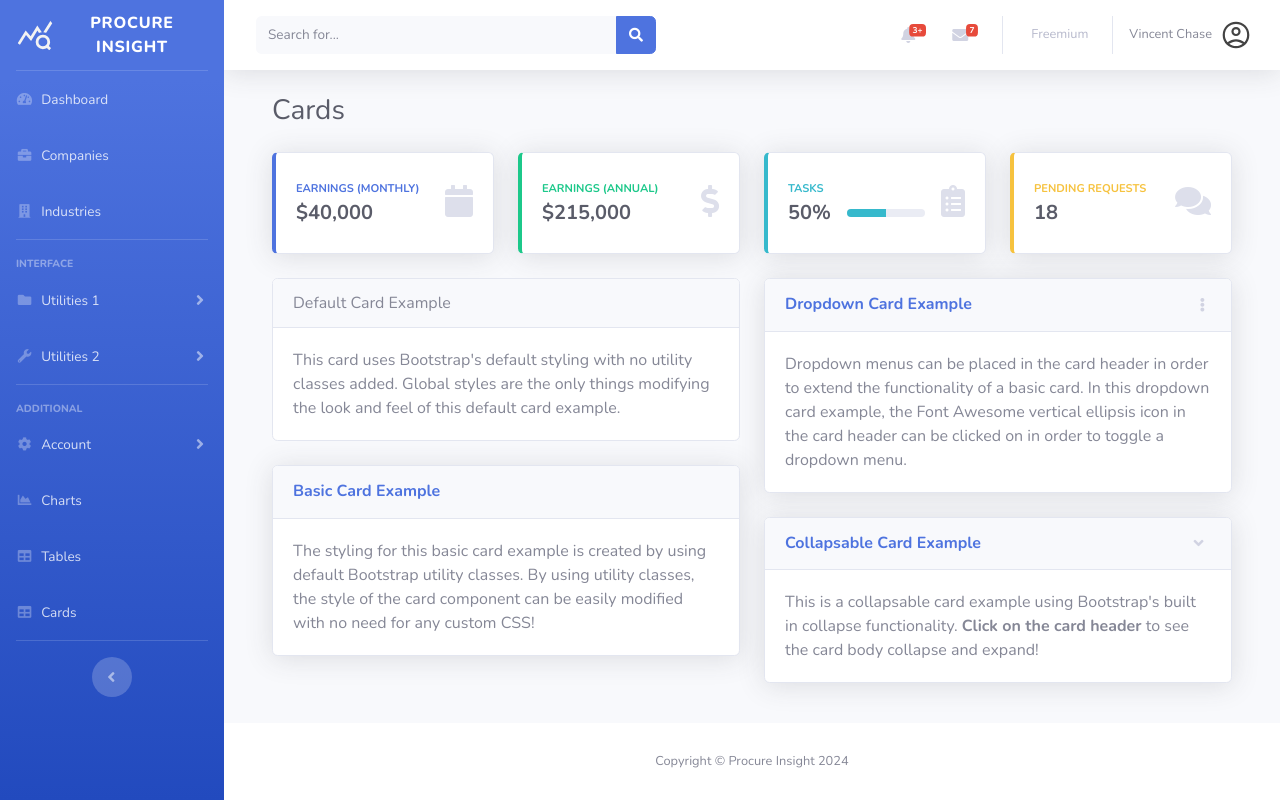
After one commit to svemyh/procure, a Django app: page /cards/ in a window 1280 px wide. The commit adds this page. Run offline with Django 4.2, Linux system fonts and the light colour scheme; some libraries are stand-ins or nearby versions.

Commit message:
cards.html: add page

```diff
--- a/myproject/urls.py
+++ b/myproject/urls.py
@@ -29,6 +29,7 @@ urlpatterns = [
     path('login/', views.login, name='login'),
     path('tables/', views.tables, name='tables'),
     path('charts/', views.charts, name='charts'),
+    path('cards/', views.cards, name='cards'),
 
     path('error404/', views.error404, name='error404'),
 ]
--- a/procureinsight/templates/base.html
+++ b/procureinsight/templates/base.html
@@ -151,6 +151,13 @@
                 <a class="nav-link" href="{% url 'tables' %}">
                     <i class="fas fa-fw fa-table"></i>
                     <span>Tables</span></a>
+            </li>
+
+            <!-- Nav Item - Tables -->
+            <li class="nav-item">
+                <a class="nav-link" href="{% url 'cards' %}">
+                    <i class="fas fa-fw fa-table"></i>
+                    <span>Cards</span></a>
             </li>
 
             <!-- Divider -->
--- /dev/null
+++ b/procureinsight/templates/cards.html
@@ -0,0 +1,191 @@
+<!-- datatables.html -->
+{% extends 'base.html' %}
+{% load static %}
+
+{% block title %} Cards {% endblock %}
+
+{% block content %}
+
+<!-- Begin Page Content -->
+<div class="container-fluid">
+
+    <!-- Page Heading -->
+    <div class="d-sm-flex align-items-center justify-content-between mb-4">
+        <h1 class="h3 mb-0 text-gray-800">Cards</h1>
+    </div>
+
+    <div class="row">
+
+        <!-- Earnings (Monthly) Card Example -->
+        <div class="col-xl-3 col-md-6 mb-4">
+            <div class="card border-left-primary shadow h-100 py-2">
+                <div class="card-body">
+                    <div class="row no-gutters align-items-center">
+                        <div class="col mr-2">
+                            <div class="text-xs font-weight-bold text-primary text-uppercase mb-1">
+                                Earnings (Monthly)</div>
+                            <div class="h5 mb-0 font-weight-bold text-gray-800">$40,000</div>
+                        </div>
+                        <div class="col-auto">
+                            <i class="fas fa-calendar fa-2x text-gray-300"></i>
+                        </div>
+                    </div>
+                </div>
+            </div>
+        </div>
+
+        <!-- Earnings (Annual) Card Example -->
+        <div class="col-xl-3 col-md-6 mb-4">
+            <div class="card border-left-success shadow h-100 py-2">
+                <div class="card-body">
+                    <div class="row no-gutters align-items-center">
+                        <div class="col mr-2">
+                            <div class="text-xs font-weight-bold text-success text-uppercase mb-1">
+                                Earnings (Annual)</div>
+                            <div class="h5 mb-0 font-weight-bold text-gray-800">$215,000</div>
+                        </div>
+                        <div class="col-auto">
+                            <i class="fas fa-dollar-sign fa-2x text-gray-300"></i>
+                        </div>
+                    </div>
+                </div>
+            </div>
+        </div>
+
+        <!-- Tasks Card Example -->
+        <div class="col-xl-3 col-md-6 mb-4">
+            <div class="card border-left-info shadow h-100 py-2">
+                <div class="card-body">
+                    <div class="row no-gutters align-items-center">
+                        <div class="col mr-2">
+                            <div class="text-xs font-weight-bold text-info text-uppercase mb-1">Tasks
+                            </div>
+                            <div class="row no-gutters align-items-center">
+                                <div class="col-auto">
+                                    <div class="h5 mb-0 mr-3 font-weight-bold text-gray-800">50%</div>
+                                </div>
+                                <div class="col">
+                                    <div class="progress progress-sm mr-2">
+                                        <div class="progress-bar bg-info" role="progressbar"
+                                            style="width: 50%" aria-valuenow="50" aria-valuemin="0"
+                                            aria-valuemax="100"></div>
+                                    </div>
+                                </div>
+                            </div>
+                        </div>
+                        <div class="col-auto">
+                            <i class="fas fa-clipboard-list fa-2x text-gray-300"></i>
+                        </div>
+                    </div>
+                </div>
+            </div>
+        </div>
+
+        <!-- Pending Requests Card Example -->
+        <div class="col-xl-3 col-md-6 mb-4">
+            <div class="card border-left-warning shadow h-100 py-2">
+                <div class="card-body">
+                    <div class="row no-gutters align-items-center">
+                        <div class="col mr-2">
+                            <div class="text-xs font-weight-bold text-warning text-uppercase mb-1">
+                                Pending Requests</div>
+                            <div class="h5 mb-0 font-weight-bold text-gray-800">18</div>
+                        </div>
+                        <div class="col-auto">
+                            <i class="fas fa-comments fa-2x text-gray-300"></i>
+                        </div>
+                    </div>
+                </div>
+            </div>
+        </div>
+    </div>
+
+    <div class="row">
+
+        <div class="col-lg-6">
+
+            <!-- Default Card Example -->
+            <div class="card mb-4">
+                <div class="card-header">
+                    Default Card Example
+                </div>
+                <div class="card-body">
+                    This card uses Bootstrap's default styling with no utility classes added. Global
+                    styles are the only things modifying the look and feel of this default card example.
+                </div>
+            </div>
+
+            <!-- Basic Card Example -->
+            <div class="card shadow mb-4">
+                <div class="card-header py-3">
+                    <h6 class="m-0 font-weight-bold text-primary">Basic Card Example</h6>
+                </div>
+                <div class="card-body">
+                    The styling for this basic card example is created by using default Bootstrap
+                    utility classes. By using utility classes, the style of the card component can be
+                    easily modified with no need for any custom CSS!
+                </div>
+            </div>
+
+        </div>
+
+        <div class="col-lg-6">
+
+            <!-- Dropdown Card Example -->
+            <div class="card shadow mb-4">
+                <!-- Card Header - Dropdown -->
+                <div
+                    class="card-header py-3 d-flex flex-row align-items-center justify-content-between">
+                    <h6 class="m-0 font-weight-bold text-primary">Dropdown Card Example</h6>
+                    <div class="dropdown no-arrow">
+                        <a class="dropdown-toggle" href="#" role="button" id="dropdownMenuLink"
+                            data-toggle="dropdown" aria-haspopup="true" aria-expanded="false">
+                            <i class="fas fa-ellipsis-v fa-sm fa-fw text-gray-400"></i>
+                        </a>
+                        <div class="dropdown-menu dropdown-menu-right shadow animated--fade-in"
+                            aria-labelledby="dropdownMenuLink">
+                            <div class="dropdown-header">Dropdown Header:</div>
+                            <a class="dropdown-item" href="#">Action</a>
+                            <a class="dropdown-item" href="#">Another action</a>
+                            <div class="dropdown-divider"></div>
+                            <a class="dropdown-item" href="#">Something else here</a>
+                        </div>
+                    </div>
+                </div>
+                <!-- Card Body -->
+                <div class="card-body">
+                    Dropdown menus can be placed in the card header in order to extend the functionality
+                    of a basic card. In this dropdown card example, the Font Awesome vertical ellipsis
+                    icon in the card header can be clicked on in order to toggle a dropdown menu.
+                </div>
+            </div>
+
+            <!-- Collapsable Card Example -->
+            <div class="card shadow mb-4">
+                <!-- Card Header - Accordion -->
+                <a href="#collapseCardExample" class="d-block card-header py-3" data-toggle="collapse"
+                    role="button" aria-expanded="true" aria-controls="collapseCardExample">
+                    <h6 class="m-0 font-weight-bold text-primary">Collapsable Card Example</h6>
+                </a>
+                <!-- Card Content - Collapse -->
+                <div class="collapse show" id="collapseCardExample">
+                    <div class="card-body">
+                        This is a collapsable card example using Bootstrap's built in collapse
+                        functionality. <strong>Click on the card header</strong> to see the card body
+                        collapse and expand!
+                    </div>
+                </div>
+            </div>
+
+        </div>
+
+    </div>
+
+</div>
+
+{% endblock %}
+
+
+{% block scripts %}
+
+{% endblock %}
--- a/procureinsight/views.py
+++ b/procureinsight/views.py
@@ -14,5 +14,8 @@ def tables(request):
 def charts(request):
     return render(request, 'charts.html')
 
+def cards(request):
+    return render(request, 'cards.html')
+
 def error404(request):
     return render(request, 'error404.html')
```
